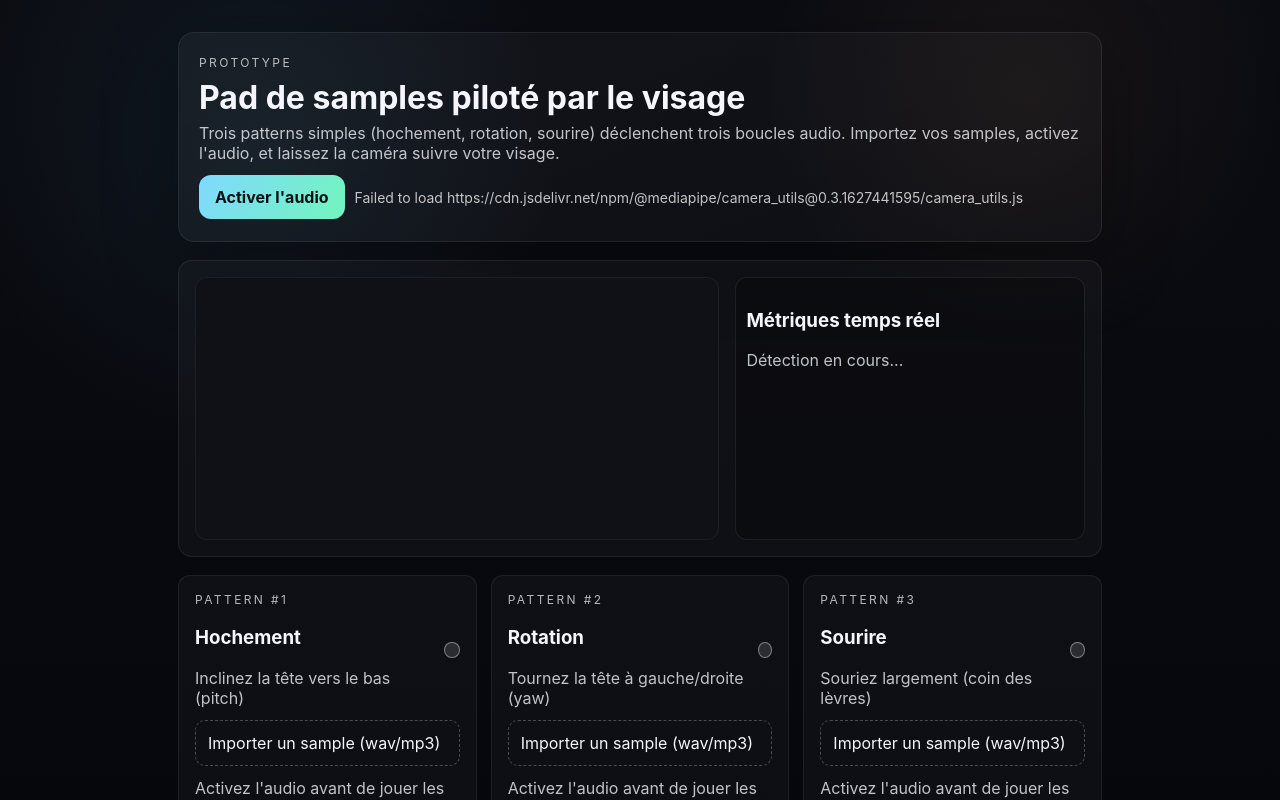
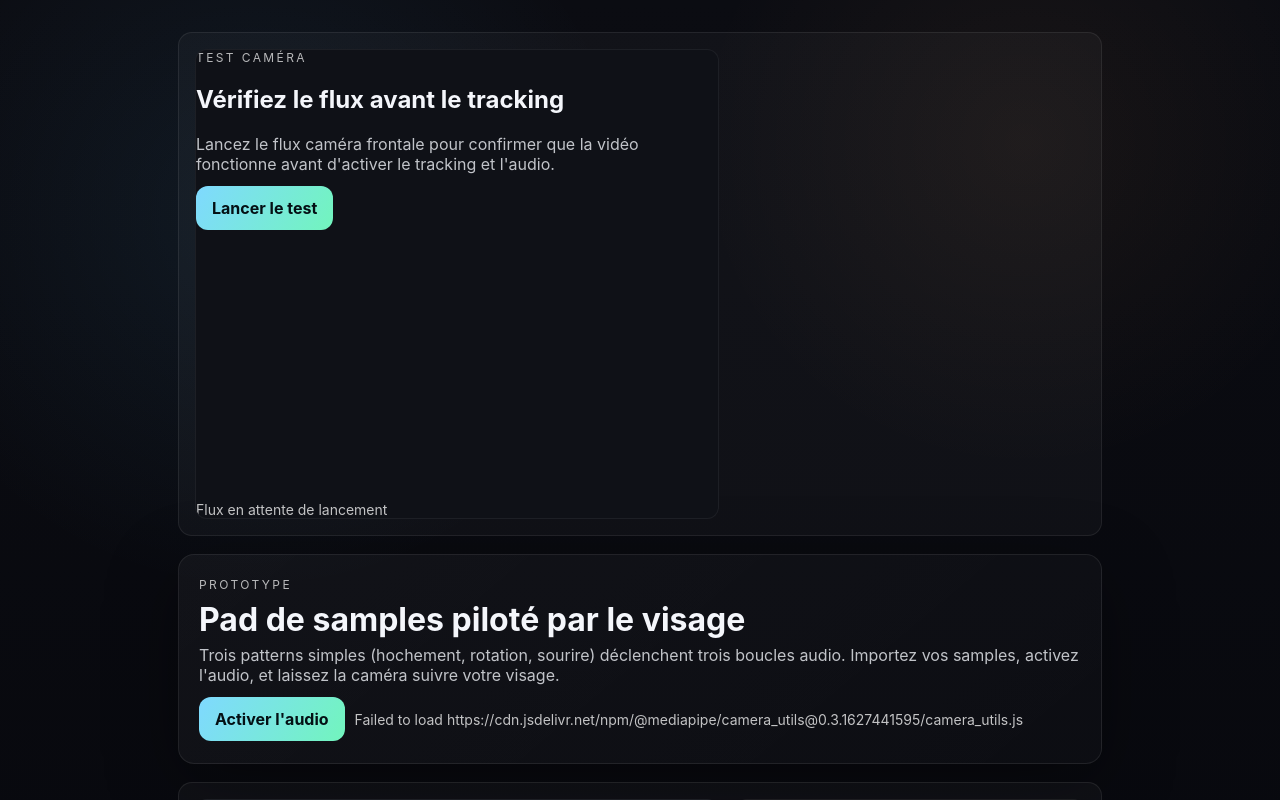
Before and after one commit to pierkiroule/mobi, a React (Vite) app: page / in a window 1280 px wide. Shown: the top 800 px of the page. Built offline with nearby package versions, Linux system fonts and the light colour scheme.

Commit message:
Add camera test section with front-facing preview

```diff
--- a/src/App.jsx
+++ b/src/App.jsx
@@ -58,12 +58,16 @@ function computeMetrics(landmarks) {
 export default function App() {
   const videoRef = useRef(null);
   const canvasRef = useRef(null);
+  const testVideoRef = useRef(null);
   const trackerRef = useRef(null);
   const audioRef = useRef(new AudioEngine());
+  const testStreamRef = useRef(null);
 
   const [status, setStatus] = useState("Camera non initialisée");
   const [audioReady, setAudioReady] = useState(false);
   const [faceReady, setFaceReady] = useState(false);
+  const [testStatus, setTestStatus] = useState("Flux en attente de lancement");
+  const [isTesting, setIsTesting] = useState(false);
   const [metrics, setMetrics] = useState(null);
   const [activePatterns, setActivePatterns] = useState(() =>
     patterns.reduce((acc, p) => ({ ...acc, [p.id]: false }), {})
@@ -116,6 +120,41 @@ export default function App() {
     });
   }, [activePatterns]);
 
+  const stopCameraTest = () => {
+    const tracks = testStreamRef.current?.getTracks?.();
+    tracks?.forEach((t) => t.stop());
+    testStreamRef.current = null;
+    setIsTesting(false);
+  };
+
+  const handleCameraTest = async () => {
+    if (isTesting) {
+      stopCameraTest();
+      setTestStatus("Flux arrêté");
+      return;
+    }
+
+    try {
+      setTestStatus("Demande d'autorisation...");
+      const stream = await navigator.mediaDevices.getUserMedia({
+        video: { facingMode: "user" },
+        audio: false,
+      });
+      if (testVideoRef.current) {
+        testVideoRef.current.srcObject = stream;
+        await testVideoRef.current.play();
+      }
+      testStreamRef.current = stream;
+      setIsTesting(true);
+      setTestStatus("Flux caméra actif (caméra frontale)");
+    } catch (error) {
+      setTestStatus(error.message || "Impossible d'accéder à la caméra");
+      setIsTesting(false);
+    }
+  };
+
+  useEffect(() => () => stopCameraTest(), []);
+
   const handleAudioStart = async () => {
     try {
       await audioRef.current.init();
@@ -137,6 +176,33 @@ export default function App() {
 
   return (
     <div className="layout">
+      <section className="panel">
+        <div className="video-wrapper test-wrapper">
+          <div className="panel-header">
+            <div>
+              <p className="eyebrow">Test caméra</p>
+              <h2>Vérifiez le flux avant le tracking</h2>
+              <p className="muted">
+                Lancez le flux caméra frontale pour confirmer que la vidéo fonctionne avant d'activer le
+                tracking et l'audio.
+              </p>
+            </div>
+            <button className="primary" onClick={handleCameraTest}>
+              {isTesting ? "Arrêter le test" : "Lancer le test"}
+            </button>
+          </div>
+          <video
+            ref={testVideoRef}
+            className="preview"
+            playsInline
+            muted
+            autoPlay
+            aria-label="Aperçu de test caméra"
+          />
+          <p className="status test-status">{testStatus}</p>
+        </div>
+      </section>
+
       <header className="hero">
         <div>
           <p className="eyebrow">Prototype</p>
--- a/src/main.css
+++ b/src/main.css
@@ -100,6 +100,14 @@ p {
   background: rgba(255, 255, 255, 0.03);
 }
 
+.panel-header {
+  display: flex;
+  justify-content: space-between;
+  gap: 12px;
+  align-items: center;
+  flex-wrap: wrap;
+}
+
 .video-wrapper {
   position: relative;
   overflow: hidden;
@@ -111,6 +119,16 @@ p {
 .preview {
   width: 100%;
   display: block;
+}
+
+.test-wrapper .preview {
+  max-height: 280px;
+  object-fit: cover;
+}
+
+.test-status {
+  margin: 10px 0 0;
+  font-size: 14px;
 }
 
 .overlay {
```
